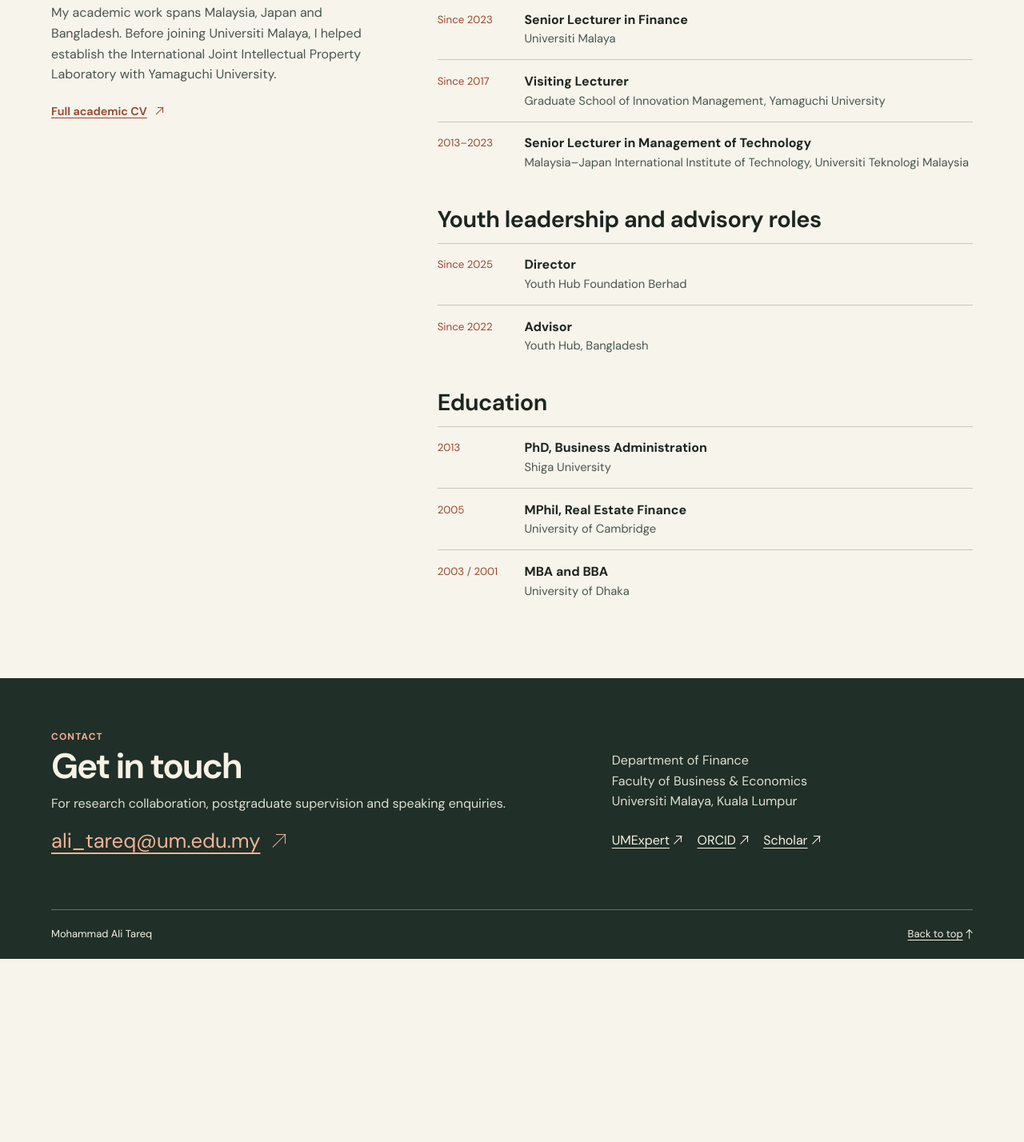
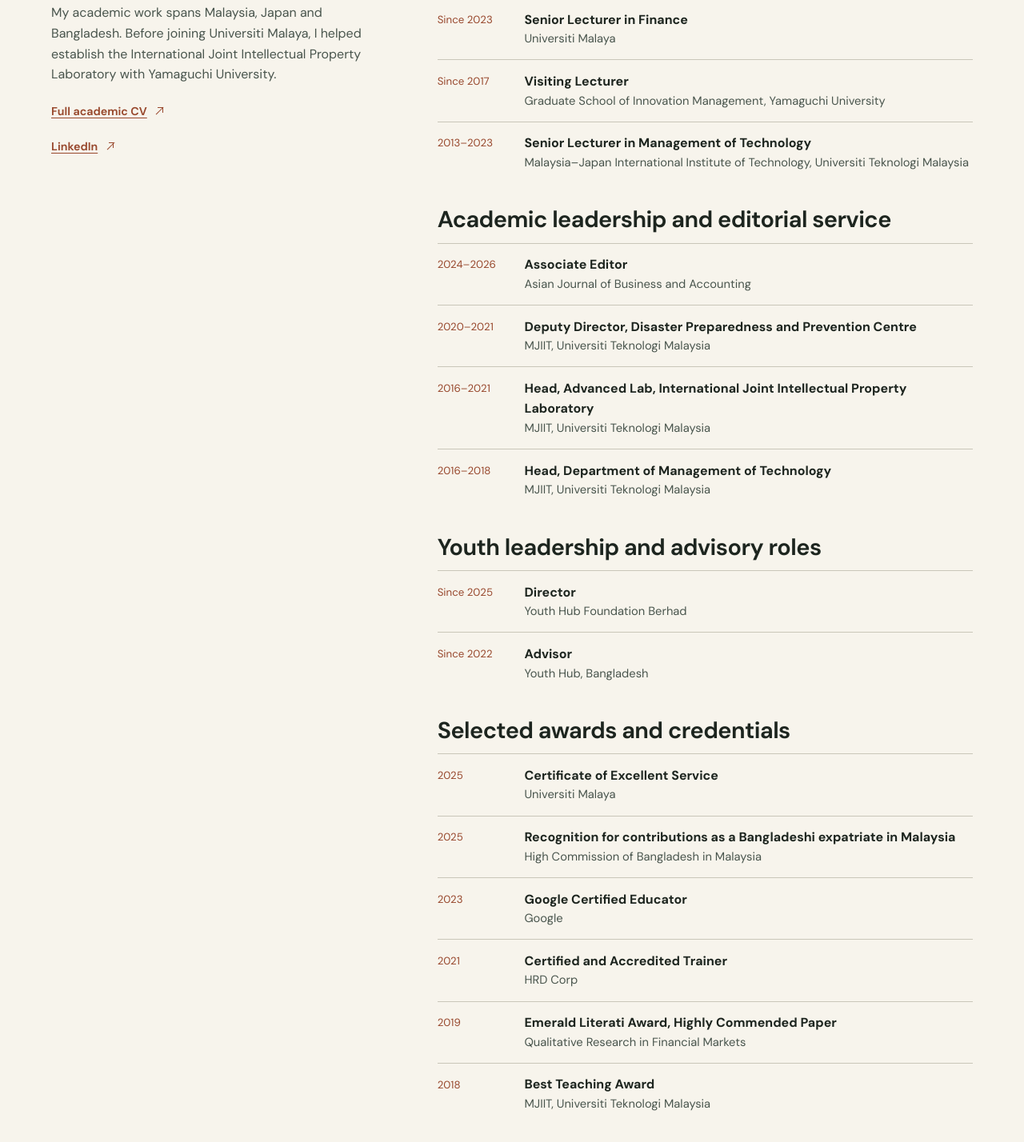
Before and after one commit to alitareq25/matareq, a plain HTML site: page profile/index.html in a window 1280 px wide. Shown: the part 292-1720 px from the top of the page at 80% size. Before the commit the page ends 1491 px from the top, so only its background shows below. Drawn offline with Linux system fonts and the light colour scheme.

Commit message:
Add verified academic leadership, credentials and edited book

```diff
--- a/profile/index.html
+++ b/profile/index.html
@@ -32,7 +32,8 @@
   </header>
     <main id="main" tabindex="-1">
     <section class="wrap section split" id="profile" aria-labelledby="profile-title">
-      <div class="section-lead"><p class="kicker">Appointments &amp; education</p><h1 class="page-title" id="profile-title">Profile</h1><p>My academic work spans Malaysia, Japan and Bangladesh. Before joining Universiti Malaya, I helped establish the International Joint Intellectual Property Laboratory with Yamaguchi University.</p><a class="text-link" href="https://umexpert.um.edu.my/ali_tareq.html">Full academic CV <span class="arrow ne" aria-hidden="true"></span></a></div>
+      <div class="section-lead"><p class="kicker">Appointments &amp; education</p><h1 class="page-title" id="profile-title">Profile</h1><p>My academic work spans Malaysia, Japan and Bangladesh. Before joining Universiti Malaya, I helped establish the International Joint Intellectual Property Laboratory with Yamaguchi University.</p><a class="text-link" href="https://umexpert.um.edu.my/ali_tareq.html">Full academic CV <span class="arrow ne" aria-hidden="true"></span></a><br>
+        <a class="text-link" href="https://www.linkedin.com/in/matareq/">LinkedIn <span class="arrow ne" aria-hidden="true"></span></a></div>
       <div>
         <h3 class="profile-heading">Selected appointments</h3>
         <dl class="timeline">
@@ -41,10 +42,26 @@
           <div><dt>Since 2017</dt><dd><strong>Visiting Lecturer</strong><span>Graduate School of Innovation Management, Yamaguchi University</span></dd></div>
           <div><dt>2013–2023</dt><dd><strong>Senior Lecturer in Management of Technology</strong><span>Malaysia–Japan International Institute of Technology, Universiti Teknologi Malaysia</span></dd></div>
         </dl>
+        <h3 class="profile-heading">Academic leadership and editorial service</h3>
+        <dl class="timeline">
+          <div><dt>2024–2026</dt><dd><strong>Associate Editor</strong><span>Asian Journal of Business and Accounting</span></dd></div>
+          <div><dt>2020–2021</dt><dd><strong>Deputy Director, Disaster Preparedness and Prevention Centre</strong><span>MJIIT, Universiti Teknologi Malaysia</span></dd></div>
+          <div><dt>2016–2021</dt><dd><strong>Head, Advanced Lab, International Joint Intellectual Property Laboratory</strong><span>MJIIT, Universiti Teknologi Malaysia</span></dd></div>
+          <div><dt>2016–2018</dt><dd><strong>Head, Department of Management of Technology</strong><span>MJIIT, Universiti Teknologi Malaysia</span></dd></div>
+        </dl>
         <h3 class="profile-heading">Youth leadership and advisory roles</h3>
         <dl class="timeline">
           <div><dt>Since 2025</dt><dd><strong>Director</strong><span>Youth Hub Foundation Berhad</span></dd></div>
           <div><dt>Since 2022</dt><dd><strong>Advisor</strong><span>Youth Hub, Bangladesh</span></dd></div>
+        </dl>
+        <h3 class="profile-heading">Selected awards and credentials</h3>
+        <dl class="timeline">
+          <div><dt>2025</dt><dd><strong>Certificate of Excellent Service</strong><span>Universiti Malaya</span></dd></div>
+          <div><dt>2025</dt><dd><strong>Recognition for contributions as a Bangladeshi expatriate in Malaysia</strong><span>High Commission of Bangladesh in Malaysia</span></dd></div>
+          <div><dt>2023</dt><dd><strong>Google Certified Educator</strong><span>Google</span></dd></div>
+          <div><dt>2021</dt><dd><strong>Certified and Accredited Trainer</strong><span>HRD Corp</span></dd></div>
+          <div><dt>2019</dt><dd><strong>Emerald Literati Award, Highly Commended Paper</strong><span>Qualitative Research in Financial Markets</span></dd></div>
+          <div><dt>2018</dt><dd><strong>Best Teaching Award</strong><span>MJIIT, Universiti Teknologi Malaysia</span></dd></div>
         </dl>
         <h3 class="profile-heading">Education</h3>
         <dl class="timeline">
```
Also changed, not shown: publications/index.html (+6 -0 lines), teaching/index.html (+4 -0 lines).
